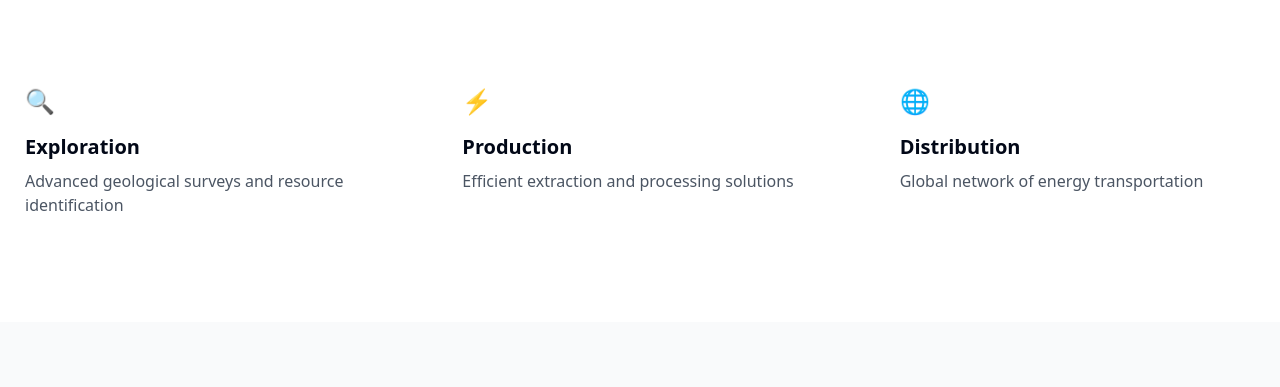
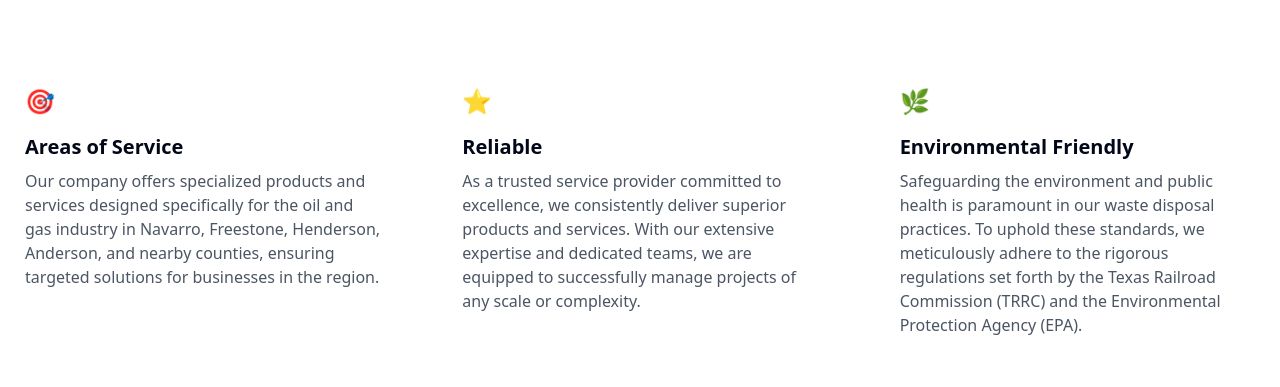
Before and after one commit to cadencearcadia/2koperating, a React (Vite) app: page / in a window 1280 px wide. Shown: the part 960-1347 px from the top of the page. Built offline with nearby package versions, Linux system fonts and the light colour scheme.

Commit message:
Update website text and icons
Replaced the existing text on the website with new content as specified in the provided image, ensuring that icons, spacing, and overall professionalism are maintained throughout the site.
[skip gpt_engineer]

```diff
--- a/src/components/Services.tsx
+++ b/src/components/Services.tsx
@@ -3,19 +3,19 @@ import { useInView } from "react-intersection-observer";
 
 const services = [
   {
-    title: "Exploration",
-    description: "Advanced geological surveys and resource identification",
-    icon: "🔍",
+    title: "Areas of Service",
+    description: "Our company offers specialized products and services designed specifically for the oil and gas industry in Navarro, Freestone, Henderson, Anderson, and nearby counties, ensuring targeted solutions for businesses in the region.",
+    icon: "🎯",
   },
   {
-    title: "Production",
-    description: "Efficient extraction and processing solutions",
-    icon: "⚡",
+    title: "Reliable",
+    description: "As a trusted service provider committed to excellence, we consistently deliver superior products and services. With our extensive expertise and dedicated teams, we are equipped to successfully manage projects of any scale or complexity.",
+    icon: "⭐",
   },
   {
-    title: "Distribution",
-    description: "Global network of energy transportation",
-    icon: "🌐",
+    title: "Environmental Friendly",
+    description: "Safeguarding the environment and public health is paramount in our waste disposal practices. To uphold these standards, we meticulously adhere to the rigorous regulations set forth by the Texas Railroad Commission (TRRC) and the Environmental Protection Agency (EPA).",
+    icon: "🌿",
   },
 ];
 
```
